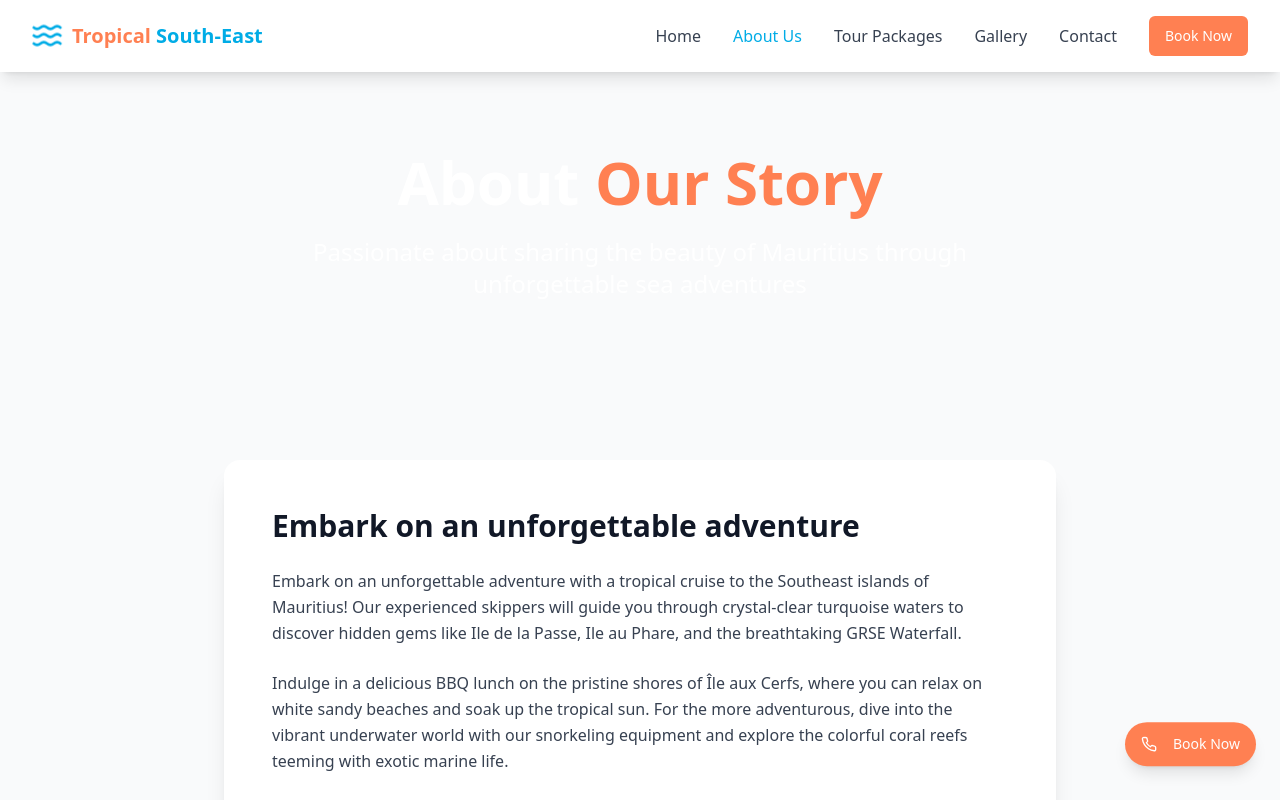
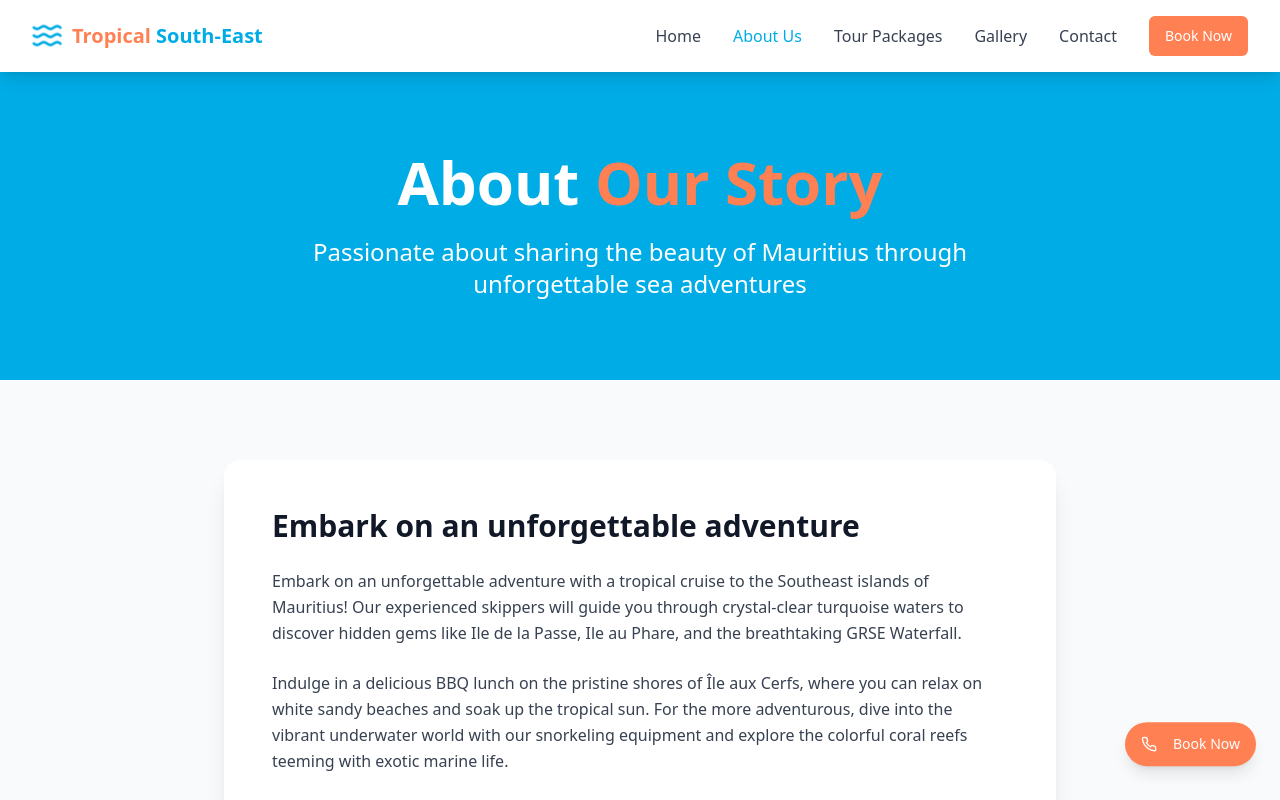
Before and after one commit to carnat232/turquoise-tales-cruises, a React (Vite) app: page /about in a window 1280 px wide. Shown: the top 800 px of the page. Built offline with nearby package versions, Linux system fonts and the light colour scheme.

Commit message:
Change About Us background to sea color
Change the background color of the About Us section to a sea color.

```diff
--- a/src/pages/About.tsx
+++ b/src/pages/About.tsx
@@ -12,7 +12,7 @@ const About = () => {
       <Navigation />
 
       {/* Hero Section */}
-      <section className="relative py-20 bg-gradient-ocean text-white">
+      <section className="relative py-20 bg-ocean-blue text-white">
         <div className="max-w-7xl mx-auto px-4 sm:px-6 lg:px-8 text-center">
           <h1 className="text-5xl md:text-6xl font-bold mb-6">
             About <span className="text-coral">Our Story</span>
```
